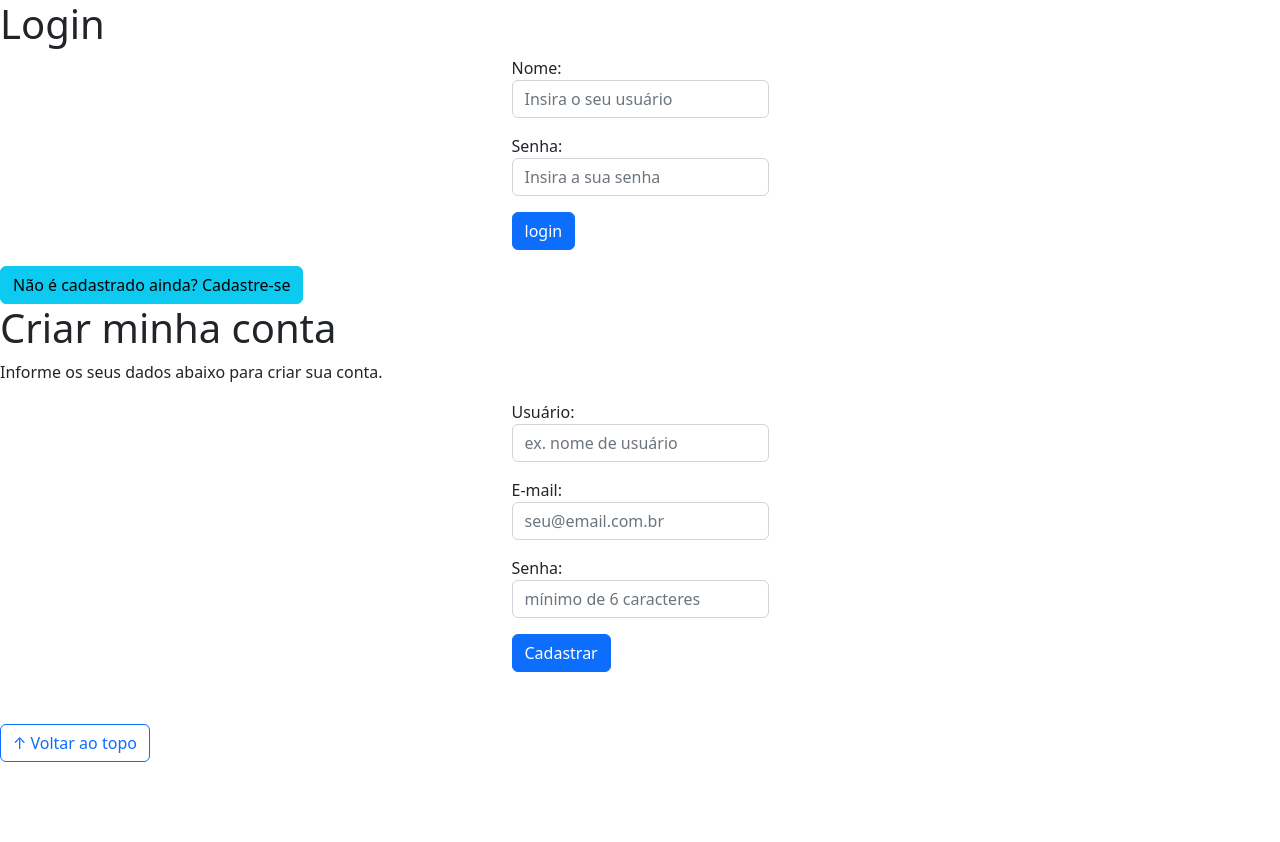
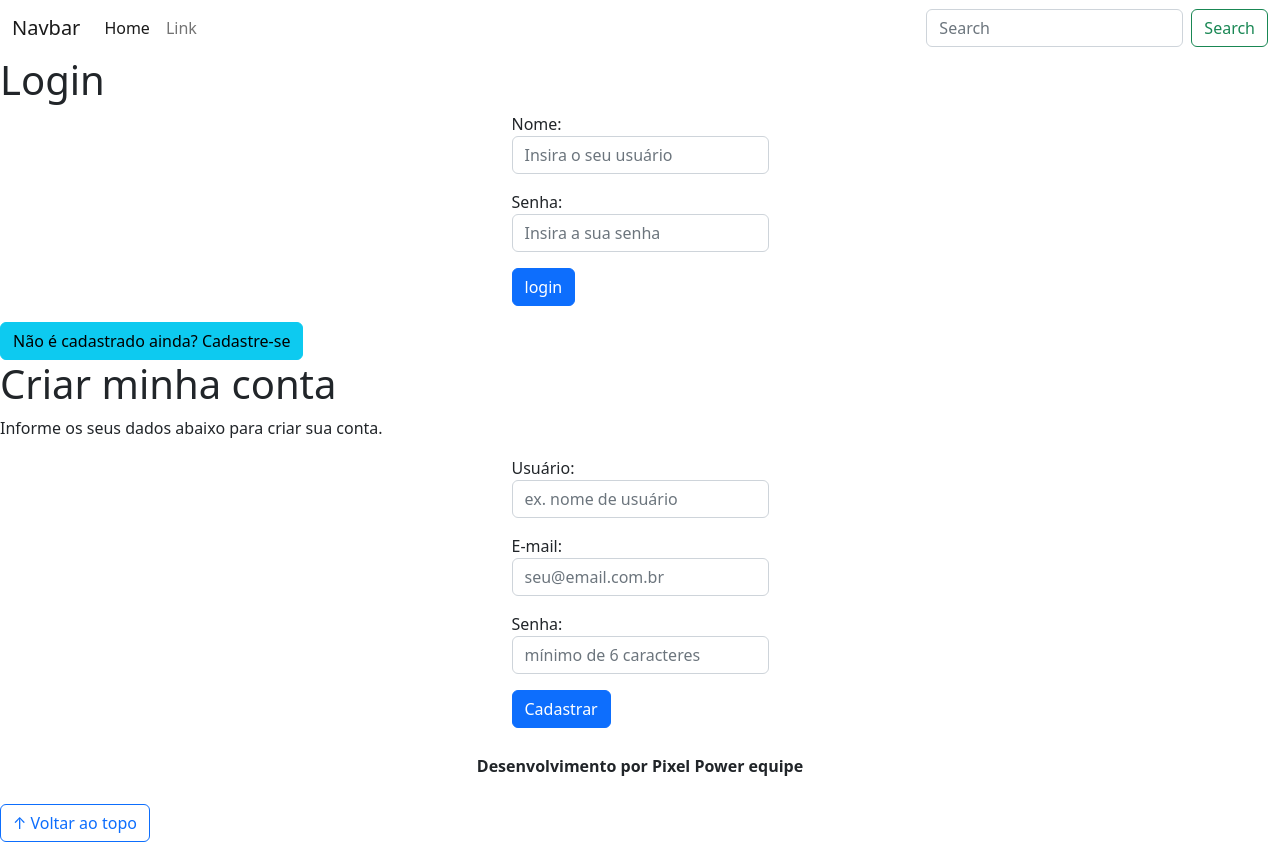
Before and after one commit to Hauls-Hasson/atividadeCFE---inicial-para-atividade, a plain HTML site: page login.html in a window 1280 px wide. Before the commit the page ends 800 px from the top, so only its background shows below. Drawn offline with nearby package versions, Linux system fonts and the light colour scheme.

Commit message:
Mudanças iniciais

```diff
--- a/login.html
+++ b/login.html
@@ -13,7 +13,31 @@
 
 <body>
     <header>
+        <nav class="navbar navbar-expand-lg bg-body-tertiary">
+            <div class="container-fluid">
+              <a class="navbar-brand" href="#">Navbar</a>
+              <button class="navbar-toggler" type="button" data-bs-toggle="collapse" data-bs-target="#navbarSupportedContent" aria-controls="navbarSupportedContent" aria-expanded="false" aria-label="Toggle navigation">
+                <span class="navbar-toggler-icon"></span>
+              </button>
+              <div class="collapse navbar-collapse" id="navbarSupportedContent">
+                <ul class="navbar-nav me-auto mb-2 mb-lg-0">
+                  <li class="nav-item">
+                    <a class="nav-link active" aria-current="page" href="#">Home</a>
+                  </li>
+                  <li class="nav-item">
+                    <a class="nav-link" href="#">Link</a>
+                  </li>
 
+
+
+                </ul>
+                <form class="d-flex" role="search">
+                  <input class="form-control me-2" type="search" placeholder="Search" aria-label="Search">
+                  <button class="btn btn-outline-success" type="submit">Search</button>
+                </form>
+              </div>
+            </div>
+          </nav>
     </header>
 
     <main>
@@ -79,7 +103,7 @@
 
 
     <footer>
-        <p></p>
+        <p> Desenvolvimento por Pixel Power equipe</p>
     </footer>
 
     <button id="voltar-topo" type="button" class="btn btn-outline-primary">&uarr; Voltar ao topo</button>
```
Also changed, not shown: index.html (+1 -1 lines).
